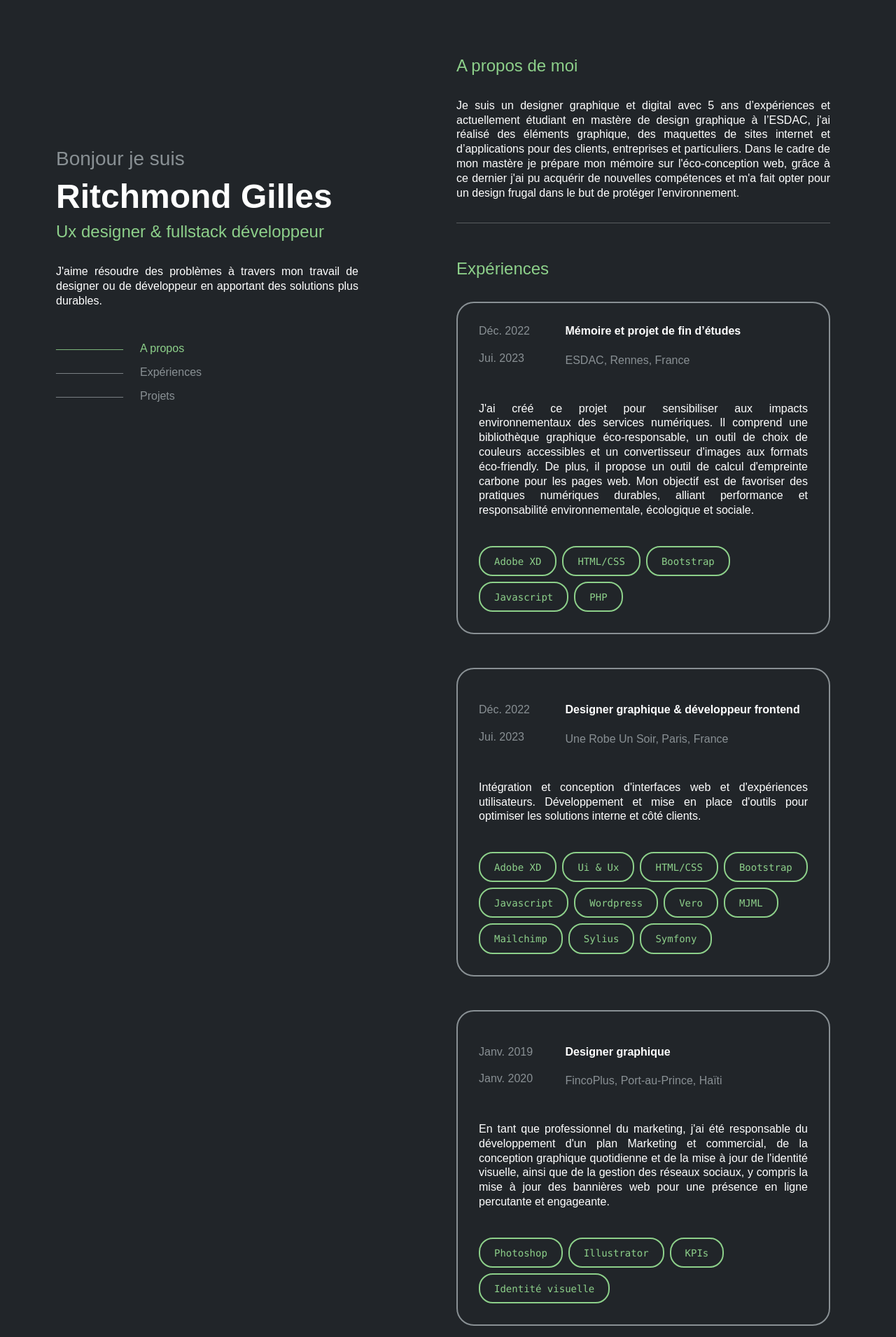
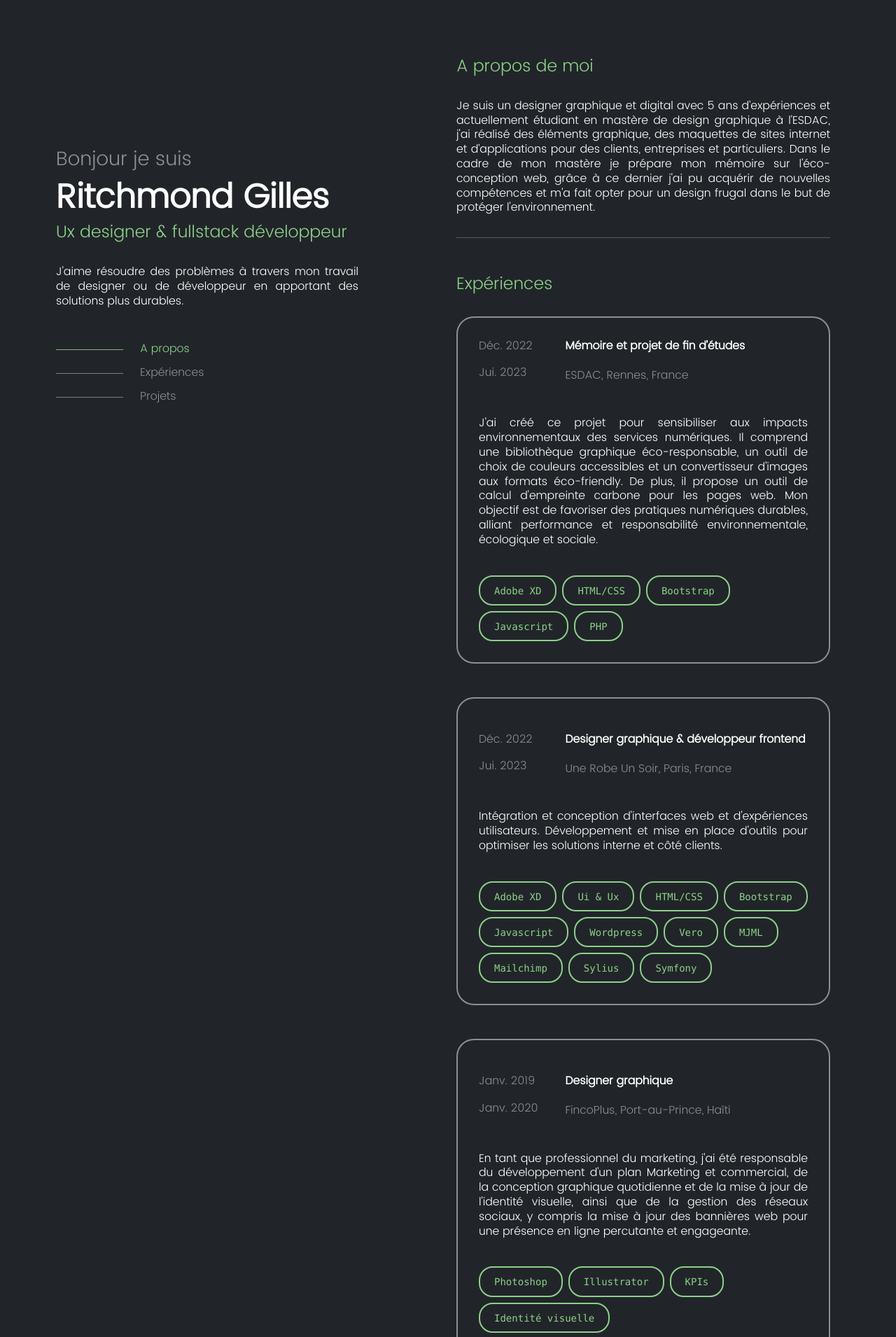
Before and after one commit to GillesRitchmond/gillesritchmond.github.io, a PHP site: page / in a window 1280 px wide. Shown: the top 1910 px of the page at 70% size. Run offline with PHP 8.4, Linux system fonts and the light colour scheme; some web fonts are replaced.

Commit message:
Update portfolio.css

```diff
--- a/portfolio.css
+++ b/portfolio.css
@@ -87,7 +87,7 @@ hr {
 /* Portfolio */
     @font-face {
         font-family: 'Poppins';
-        src: url('/style/fonts/Poppins-Light.ttf') format('truetype');
+        src: url('Poppins-Light.ttf') format('truetype');
     }
     .poppins{
         font-family: 'Poppins', sans-serif;
```
